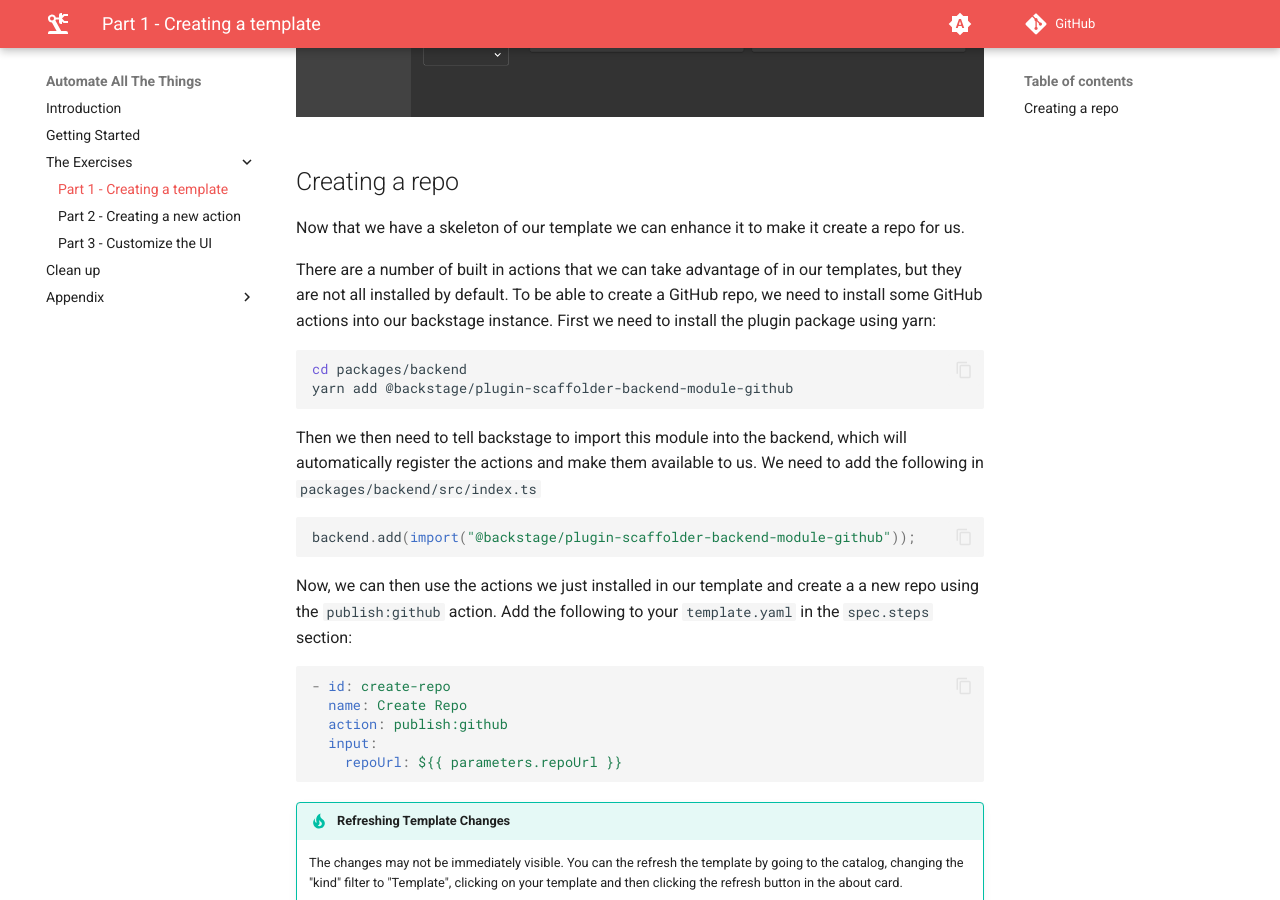
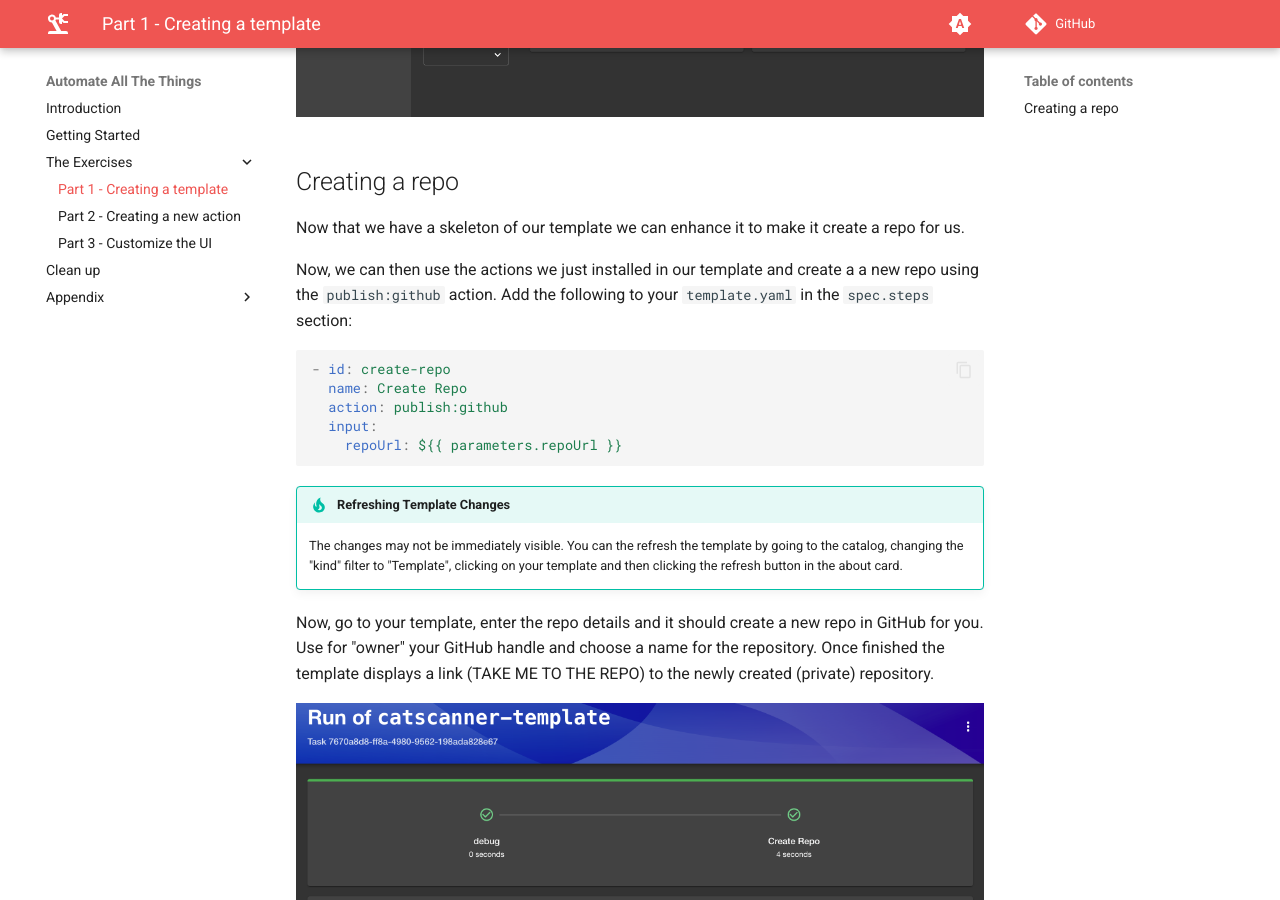
Before and after one commit to philips-labs/automation-workshop, an MkDocs documentation site: the page built from docs/part-1.md, in a window 1280 px wide and 900 px high, scrolled down 1772 px. Built offline with MkDocs 1.6.1 and Material for MkDocs 9.7.7, drawn with Linux system fonts in a browser that asks for light colours; comment, search, counter and statistics services are not loaded.

Commit message:
Remove manual steps, now by default in place with latest npx

````diff
--- a/docs/part-1.md
+++ b/docs/part-1.md
@@ -82,24 +82,6 @@ in the [templates section](http://localhost:3000/create?filters%5Bkind%5D=templa
 Now that we have a skeleton of our template we can enhance it to make it create
 a repo for us.
 
-There are a number of built in actions that we can take advantage of in our
-templates, but they are not all installed by default. To be able to create a
-GitHub repo, we need to install some GitHub actions into our backstage instance.
-First we need to install the plugin package using yarn:
-
-```bash
-cd packages/backend
-yarn add @backstage/plugin-scaffolder-backend-module-github
-```
-
-Then we then need to tell backstage to import this module into the backend,
-which will automatically register the actions and make them available to us. We
-need to add the following in `packages/backend/src/index.ts`
-
-```typescript
-backend.add(import("@backstage/plugin-scaffolder-backend-module-github"));
-```
-
 Now, we can then use the actions we just installed in our template and create a
 a new repo using the `publish:github` action. Add the following to your
 `template.yaml` in the `spec.steps` section:
````
